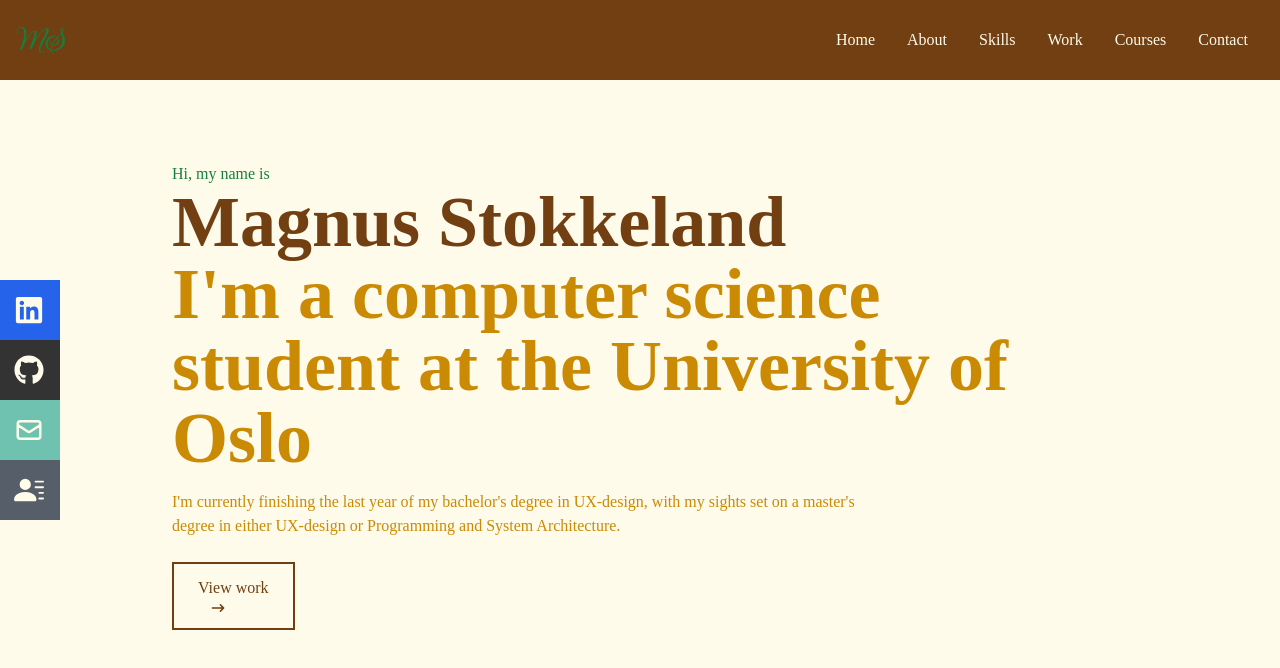
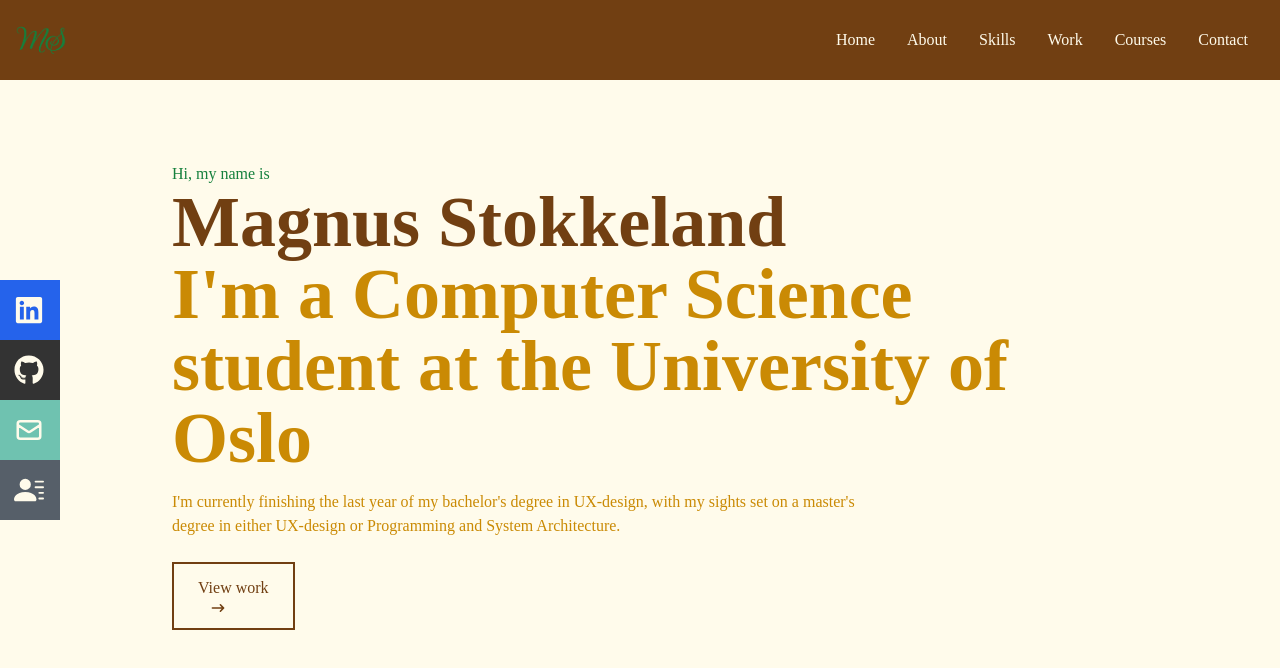
Before and after one commit to magsto1004/portfolio-page, a React (Create React App) app: page / in a window 1280 px wide. Shown: the top 668 px of the page. Built offline with nearby package versions, Linux system fonts and the light colour scheme; the HTML template or start-up script is replaced by a standard one.

Commit message:
small fixes

```diff
--- a/src/components/Home.js
+++ b/src/components/Home.js
@@ -7,7 +7,7 @@ const Home = () => {
             <div className="max-w-[1000px] mx-auto px-8 flex flex-col justify-center h-full">
                 <p className="text-green-700">Hi, my name is</p>
                 <h1 className="text-yellow-900 text-4xl sm:text-7xl font-bold">Magnus Stokkeland</h1>
-                <h2 className="text-yellow-600 text-4xl sm:text-7xl font-bold">I'm a computer science student at the University of Oslo</h2>
+                <h2 className="text-yellow-600 text-4xl sm:text-7xl font-bold">I'm a Computer Science student at the University of Oslo</h2>
                 <p className="text-yellow-600 py-4 max-w-[700px]">
                     I'm currently finishing the last year of my bachelor's degree in UX-design, with my sights set on a master's degree in either
                     UX-design or Programming and System Architecture.
--- a/src/components/WorkItem.js
+++ b/src/components/WorkItem.js
@@ -9,10 +9,10 @@ const WorkItem = (props) => {
                 {props.text}
             </span>
             <div className="pt-8 text-center">
-                { props.about != "" ? <a href={props.about}>
+                { props.about !== "" ? <a href={props.about}>
                     <button className="text-center rounded-lg px-4 py-3 m-2 bg-amber-100 text-yellow-900 font-bold text-lg">About</button>
                 </a> : <a></a>}
-                { props.code != "" ? <a href={props.code}>
+                { props.code !== "" ? <a href={props.code}>
                     <button className="text-center rounded-lg px-4 py-3 m-2 bg-amber-100 text-yellow-900 font-bold text-lg">Code</button>
                 </a> : <a></a> }
             </div>
```
